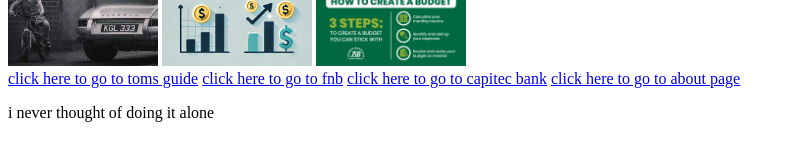
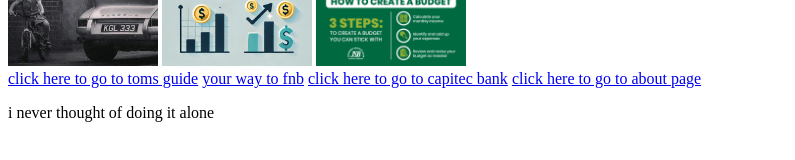
Before and after one commit to yazid592/web-lab, a plain HTML site: page index.html in a window 1280 px wide. Shown: the part 426-586 px from the top of the page, without its empty margins (0-795 px from the left). Drawn offline with Linux system fonts and the light colour scheme.

Commit message:
Update index.html

```diff
--- a/index.html
+++ b/index.html
@@ -16,7 +16,7 @@
 <a href="budget.html"><img src="images/How-to-Create-A-Budget-Design2-v2.png" width="150" /></a>
 <br/>
 <a href="https://www.tomsguide.com">click here to go to toms guide</a>
-<a href="https://www.fnb.co.za">click here to go to fnb</a>
+<a href="https://www.fnb.co.za">your way to fnb</a>
 <a href="https://www.capitecbank.co.za">click here to go to capitec bank</a>
 <a href="about.html">click here to go to about page</a>
         <p>i never thought of doing it alone </p>
```
